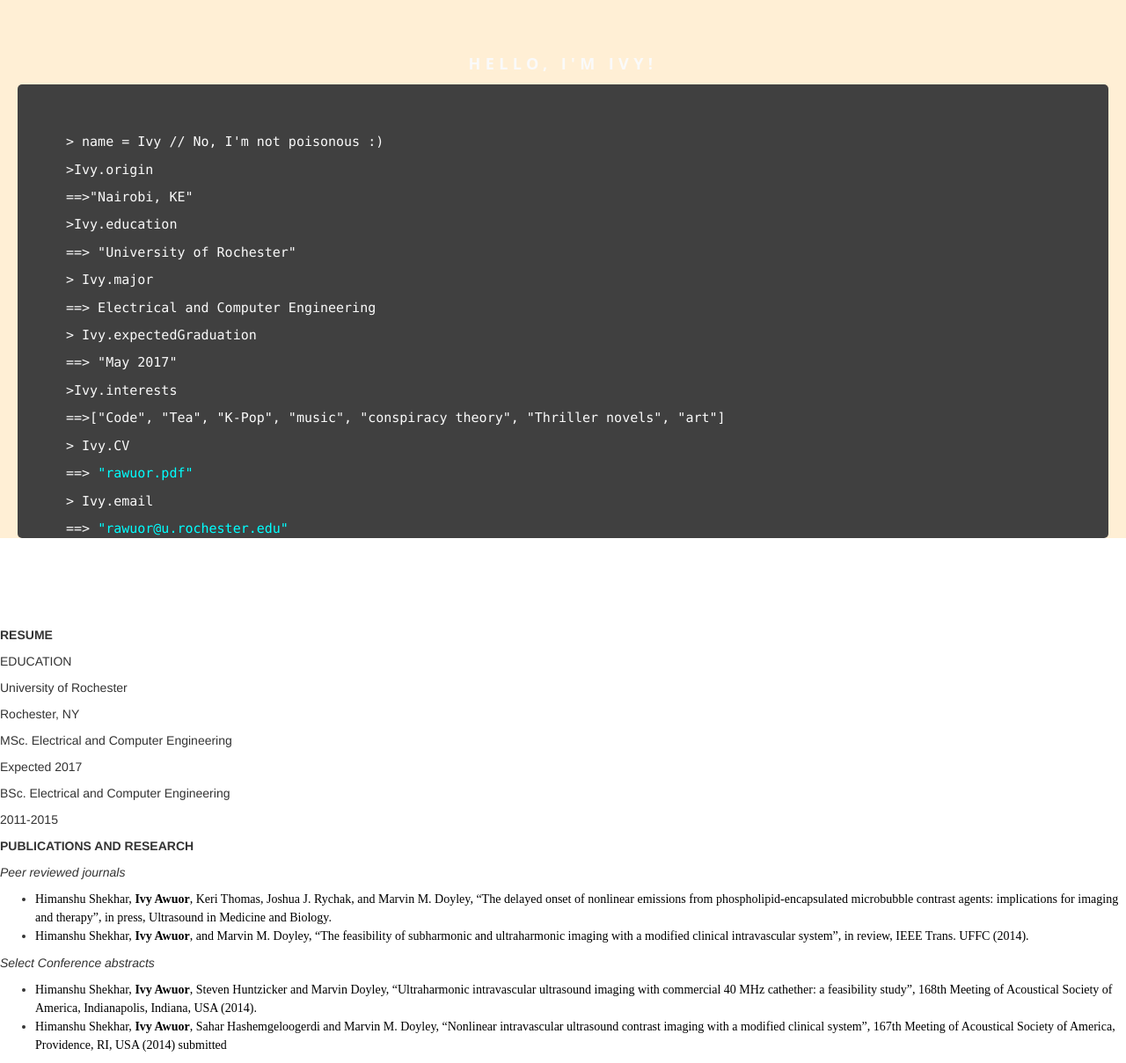
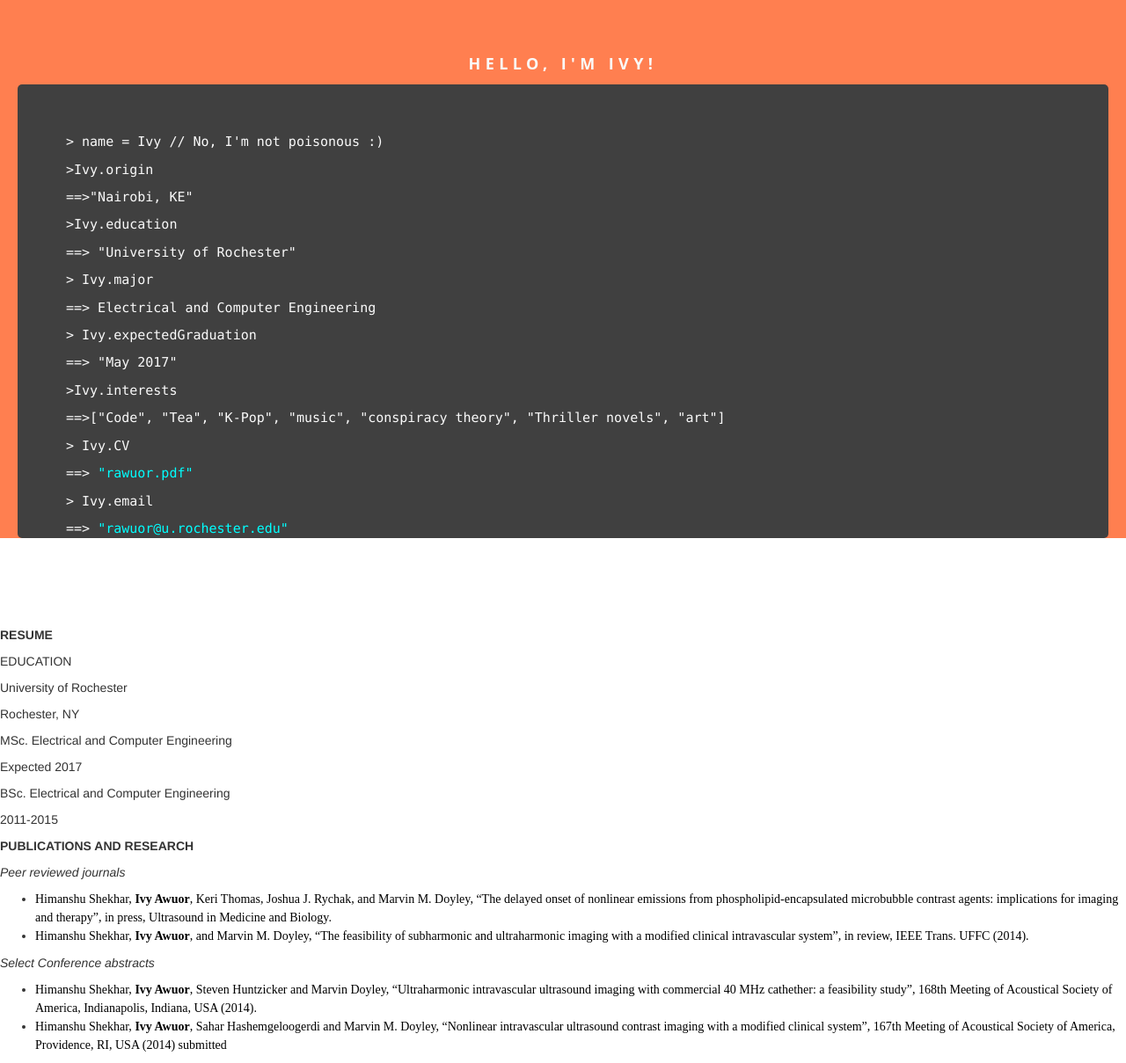
Before and after one commit to rawuor/rawuor.github.io, a Jekyll site: the page index.html, which Jekyll copies as it is, in a window 1280 px wide. Shown: the part 486-1695 px from the top of the page at 88% size. Built offline with Jekyll 4.4.1, drawn with Linux system fonts in a browser that asks for light colours; nearby versions of some CDN libraries.

Commit message:
Update default.css

```diff
--- a/css/default.css
+++ b/css/default.css
@@ -40,7 +40,7 @@
 #about_wrapper{
   padding-top:60px;
   /*padding-bottom:60px;*/
-  background-color:#ffefd5;
+  background-color:#ff7f50;
   width:100%;
   /*height:850px;*/
  /* min-width:800px;*/
```
